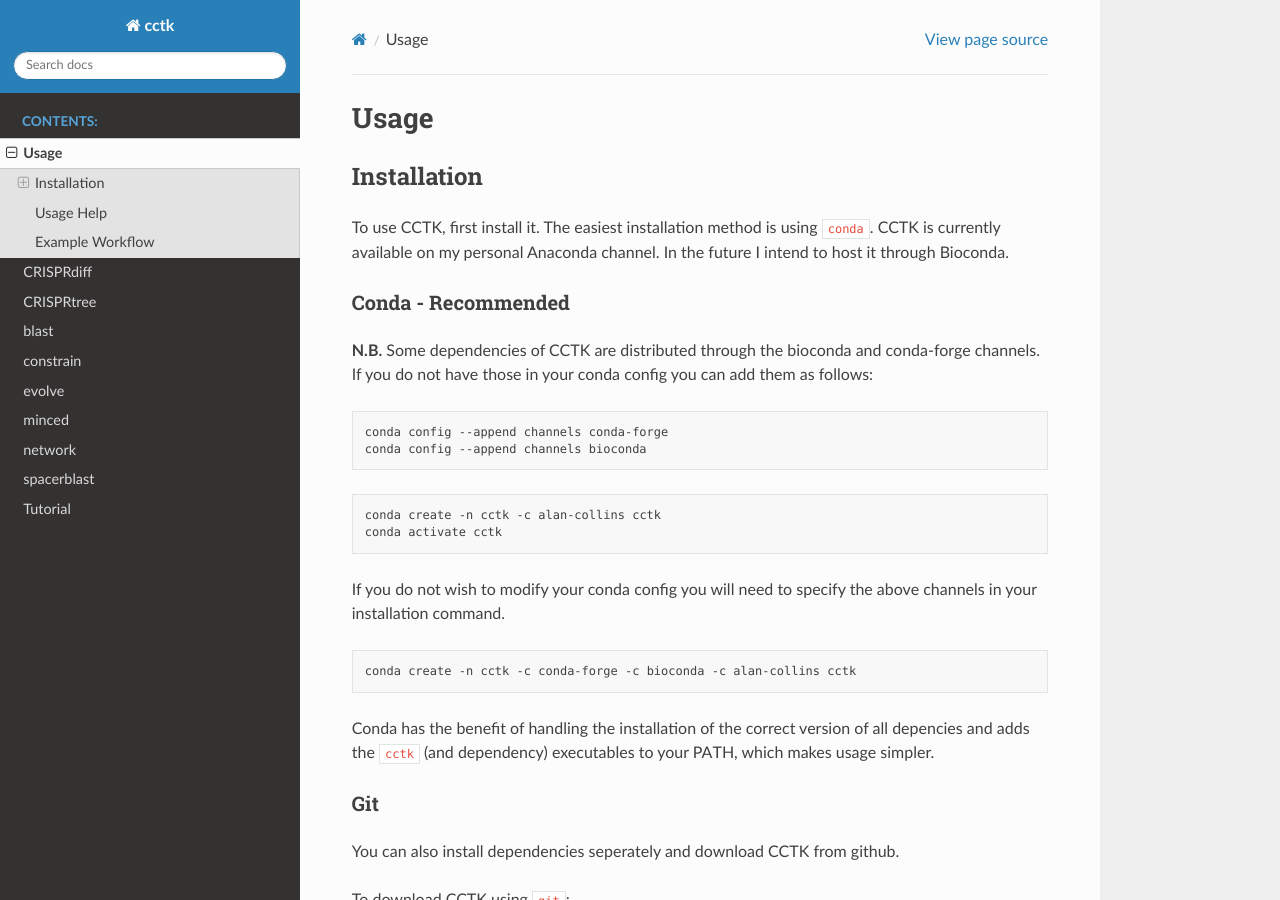
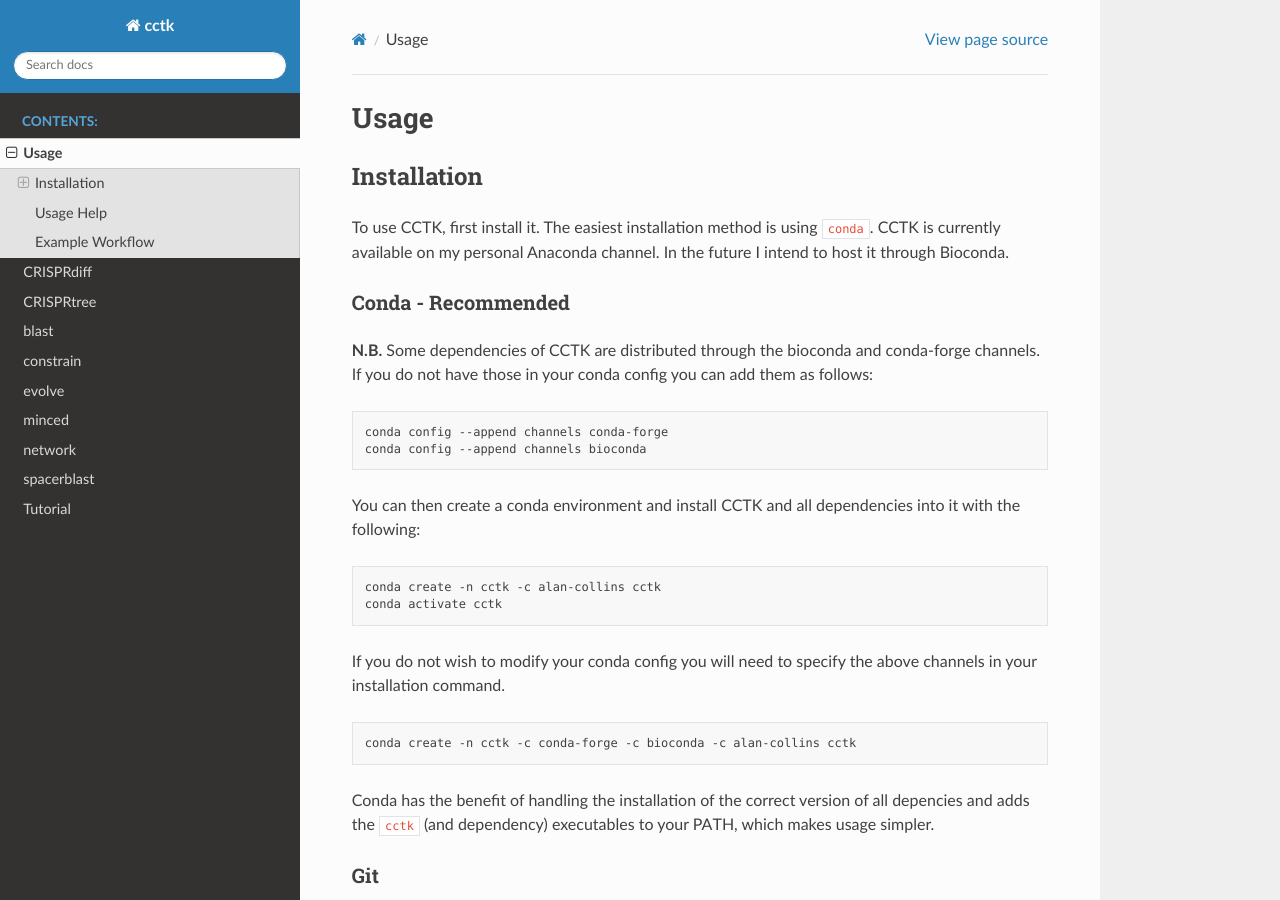
Before and after one commit to Alan-Collins/CRISPR_comparison_toolkit, a Sphinx documentation site: the page built from docs/source/usage.rst, in a window 1280 px wide and 900 px high. Built offline with Sphinx 7.4.7 and the Read the Docs theme 2.0.0, drawn with Linux system fonts in a browser that asks for light colours.

Commit message:
Mod install instructions

```diff
--- a/docs/source/usage.rst
+++ b/docs/source/usage.rst
@@ -18,6 +18,7 @@
   conda config --append channels conda-forge
   conda config --append channels bioconda
 
+You can then create a conda environment and install CCTK and all dependencies into it with the following:
 
 .. code-block:: shell
 
```
